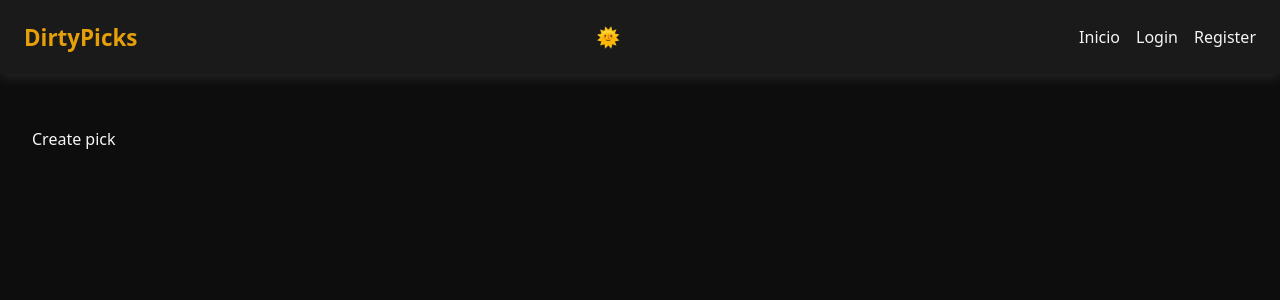
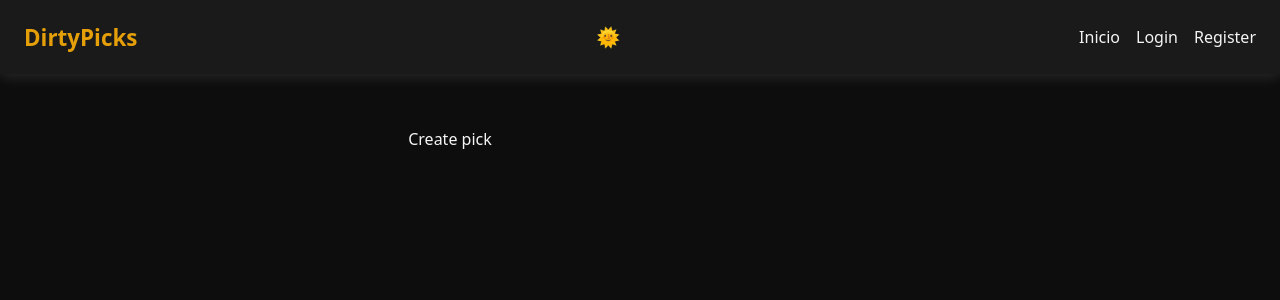
Before and after one commit to dirtypicks/dirtypicks, a Next.js app: page /admin/create-pick in a window 1280 px wide. Shown: the top 300 px of the page. Built offline with nearby package versions, Linux system fonts and the light colour scheme.

Commit message:
message mail

```diff
--- a/src/app/globals.css
+++ b/src/app/globals.css
@@ -21,8 +21,10 @@ body {
 
 main {
   padding: 2rem;
-  max-width: 1200px;
+  max-width: 900px;
   margin: 6rem 0;
+  justify-content: center;
+  display: flex;
 }
 
 input {
--- a/src/app/orders/buy/page.tsx
+++ b/src/app/orders/buy/page.tsx
@@ -31,7 +31,7 @@ export default function BuyPickPage() {
   const handleBuy = async (e: React.FormEvent) => {
     e.preventDefault();
     try {
-      if (!token && !email) return alert("Ingresa tu correo para continuar");
+      if (!token && !email) return showToast("Ingresa tu correo para continuar", "warning");
       const data = await createOrder(pick.id, email);
       if(data.ok){
         showToast("Se ha generado correctamente tu orden. Revisa tu correo", "success")
@@ -39,9 +39,8 @@ export default function BuyPickPage() {
       }else{
         showToast("Error al generar la orden", "error")
       }
-      //setTimeout(() => router.push("/"), 1500);
     } catch {
-      alert("Error al crear la orden");
+      showToast("Error al generar la orden", "error")
     }
   };
 
```
